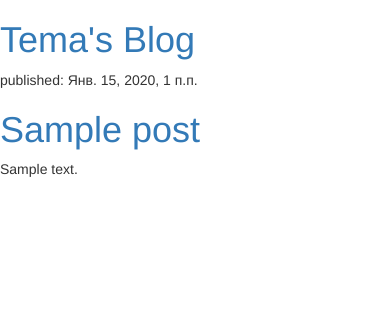
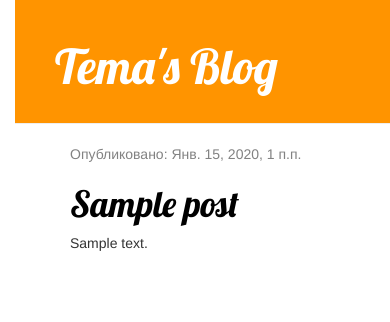
Before and after one commit to kakawkaization/blog, a Django app: template blog_app/templates/blog_app/post_list.html in a window 390 px wide. Shown: the top 322 px of the page. Run offline with Django 3.2, Linux system fonts and the light colour scheme; the template is opened without the code that fills it: values that come from a table or form of the project are taken from there, others are empty; tables that the repository leaves empty hold one stand-in row (values such as "Sample post"); some libraries are stand-ins or nearby versions.

Commit message:
added css style

```diff
--- a/blog_app/static/css/blog_app.css
+++ b/blog_app/static/css/blog_app.css
@@ -1,3 +1,55 @@
+body {
+    padding-left: 15px;
+}
+
 h1 a {
     color: #FCA205;
+    font-family: 'Lobster';
 }
+
+.page-header {
+    background-color: #ff9400;
+    margin-top: 0;
+    padding: 20px 20px 20px 40px;
+}
+
+.page-header h1, .page-header h1 a, .page-header h1 a:visited, .page-header h1 a:active {
+    color: #ffffff;
+    font-size: 36pt;
+    text-decoration: none;
+}
+
+.content {
+    margin-left: 40px;
+}
+
+h1, h2, h3, h4 {
+    font-family: 'Lobster', cursive;
+}
+
+.date {
+    color: #828282;
+}
+
+.save {
+    float: right;
+}
+
+.post-form textarea, .post-form input {
+    width: 100%;
+}
+
+.top-menu, .top-menu:hover, .top-menu:visited {
+    color: #ffffff;
+    float: right;
+    font-size: 26pt;
+    margin-right: 20px;
+}
+
+.post {
+    margin-bottom: 70px;
+}
+
+.post h1 a, .post h1 a:visited {
+    color: #000000;
+}
--- a/blog_app/templates/blog_app/post_list.html
+++ b/blog_app/templates/blog_app/post_list.html
@@ -1,23 +1,32 @@
+{% load static %}
 <html>
     <head>
         <title>Tema's blog</title>
         <link rel="stylesheet" href="//maxcdn.bootstrapcdn.com/bootstrap/3.2.0/css/bootstrap.min.css">
         <link rel="stylesheet" href="//maxcdn.bootstrapcdn.com/bootstrap/3.2.0/css/bootstrap-theme.min.css">
+        <link href="https://fonts.googleapis.com/css?family=Lobster&subset=latin,cyrillic" rel="stylesheet" type="text/css">
+        <link rel="stylesheet" href="{% static 'css/blog_app.css' %}">
     </head>
     <body>
-        <div>
+        <div class="page-header">
             <h1><a href="/">Tema's Blog</a></h1>
         </div>
 
-        <div>
-
-        {% for post in posts %}
-            <div>
-                <p>published: {{ post.published_date }}</p>
-                <h1><a href="">{{ post.title }}</a></h1>
-                <p>{{ post.text|linebreaksbr }}</p>
+        <div class="content container">
+            <div class="row">
+                <div class="col-md-8">
+                    {% for post in posts %}
+                        <div class="post">
+                            <div class="date">
+                                <p>Опубликовано: {{ post.published_date }}</p>
+                            </div>
+                            <h1><a href="">{{ post.title }}</a></h1>
+                            <p>{{ post.text|linebreaksbr }}</p>
+                        </div>
+                    {% endfor %}
+                </div>
             </div>
-        {% endfor %}
+        </div>
 
     </body>
 </html>
```
